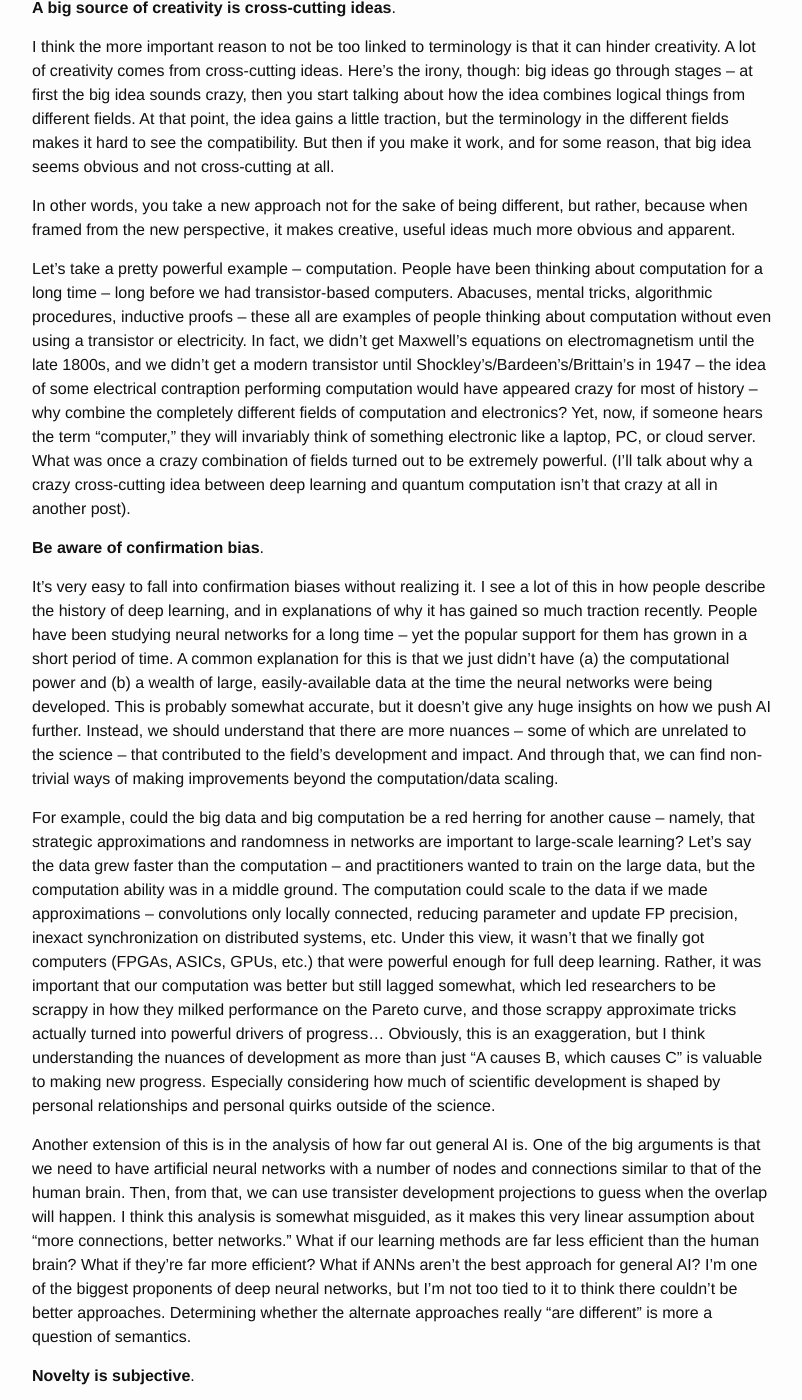
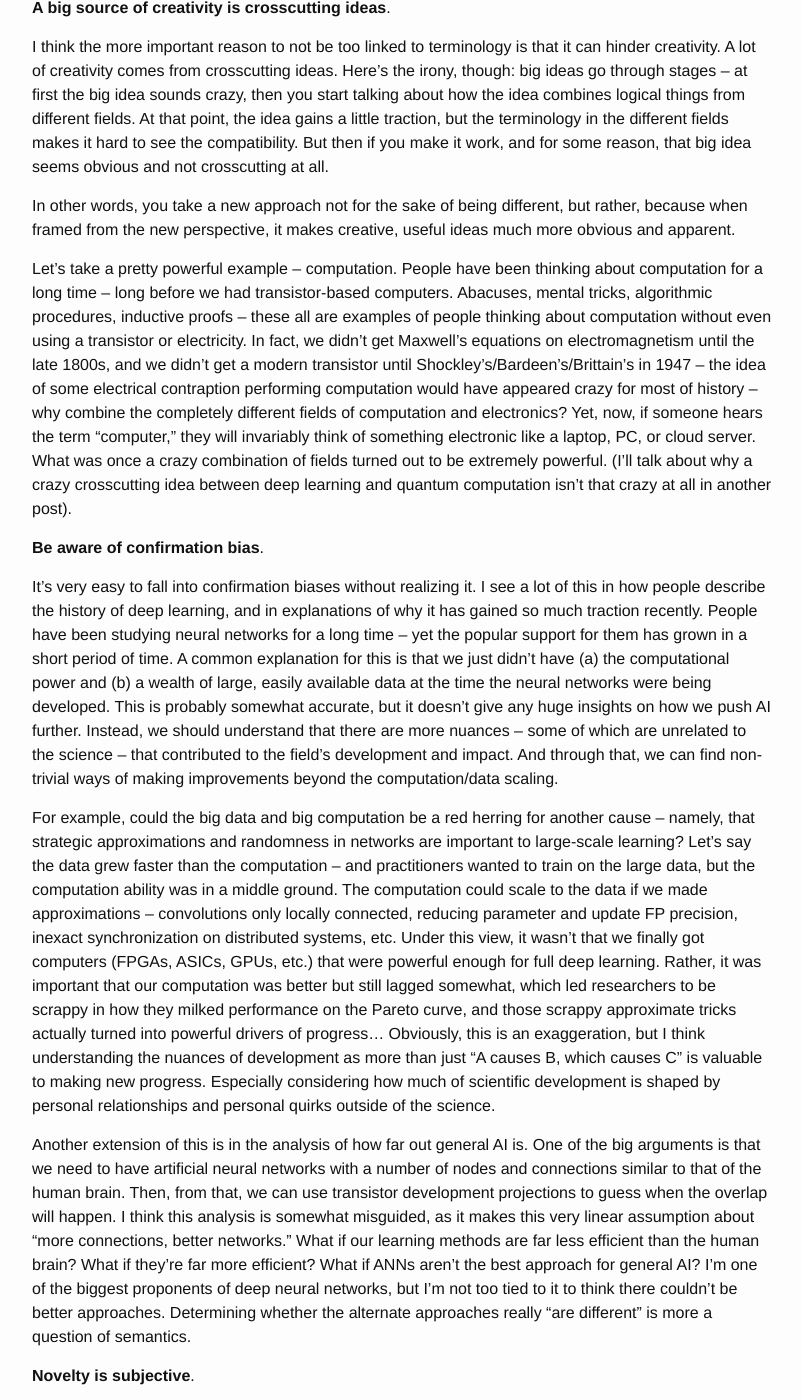
Before and after one commit to mjvogelsong/mjvogelsong.github.io, a Jekyll site: the page built from _posts/2016-07-30-practical-lessons.md, in a window 1280 px wide and 1400 px high, scrolled down 2193 px. Shown: the whole window, without its empty margins (238-1040 px from the left). Built offline with Jekyll 4.4.1, drawn with Linux system fonts in a browser that asks for light colours; some of the changed text lies outside the part shown.

Commit message:
cleaning

```diff
--- a/_posts/2016-07-30-practical-lessons.md
+++ b/_posts/2016-07-30-practical-lessons.md
@@ -40,21 +40,21 @@ This is related to the balance of precision, and the understanding about present
 
 Take Whorf's "linguistic relativity" hypothesis -- the way you think is partially shaped by the expressibility of the language(s) you know. For example, there may be much better descriptions of an abstract idea or feeling in one language versus another (e.g. what's a good English equivalent of "umami"? How do you describe certain types of body language?). Acknowledging that there are different approaches to an idea is a good thing.
 
-**A big source of creativity is cross-cutting ideas**.
+**A big source of creativity is crosscutting ideas**.
 
-I think the more important reason to not be too linked to terminology is that it can hinder creativity. A lot of creativity comes from cross-cutting ideas. Here's the irony, though: big ideas go through stages -- at first the big idea sounds crazy, then you start talking about how the idea combines logical things from different fields. At that point, the idea gains a little traction, but the terminology in the different fields makes it hard to see the compatibility. But then if you make it work, and for some reason, that big idea seems obvious and not cross-cutting at all.
+I think the more important reason to not be too linked to terminology is that it can hinder creativity. A lot of creativity comes from crosscutting ideas. Here's the irony, though: big ideas go through stages -- at first the big idea sounds crazy, then you start talking about how the idea combines logical things from different fields. At that point, the idea gains a little traction, but the terminology in the different fields makes it hard to see the compatibility. But then if you make it work, and for some reason, that big idea seems obvious and not crosscutting at all.
 
 In other words, you take a new approach not for the sake of being different, but rather, because when framed from the new perspective, it makes creative, useful ideas much more obvious and apparent.
 
-Let's take a pretty powerful example -- computation. People have been thinking about computation for a long time -- long before we had transistor-based computers. Abacuses, mental tricks, algorithmic procedures, inductive proofs -- these all are examples of people thinking about computation without even using a transistor or electricity. In fact, we didn't get Maxwell's equations on electromagnetism until the late 1800s, and we didn't get a modern transistor until Shockley's/Bardeen's/Brittain's in 1947 -- the idea of some electrical contraption performing computation would have appeared crazy for most of history -- why combine the completely different fields of computation and electronics? Yet, now, if someone hears the term "computer," they will invariably think of something electronic like a laptop, PC, or cloud server. What was once a crazy combination of fields turned out to be extremely powerful. (I'll talk about why a crazy cross-cutting idea between deep learning and quantum computation isn't that crazy at all in another post).
+Let's take a pretty powerful example -- computation. People have been thinking about computation for a long time -- long before we had transistor-based computers. Abacuses, mental tricks, algorithmic procedures, inductive proofs -- these all are examples of people thinking about computation without even using a transistor or electricity. In fact, we didn't get Maxwell's equations on electromagnetism until the late 1800s, and we didn't get a modern transistor until Shockley's/Bardeen's/Brittain's in 1947 -- the idea of some electrical contraption performing computation would have appeared crazy for most of history -- why combine the completely different fields of computation and electronics? Yet, now, if someone hears the term "computer," they will invariably think of something electronic like a laptop, PC, or cloud server. What was once a crazy combination of fields turned out to be extremely powerful. (I'll talk about why a crazy crosscutting idea between deep learning and quantum computation isn't that crazy at all in another post).
 
 **Be aware of confirmation bias**.
 
-It's very easy to fall into confirmation biases without realizing it. I see a lot of this in how people describe the history of deep learning, and in explanations of why it has gained so much traction recently. People have been studying neural networks for a long time -- yet the popular support for them has grown in a short period of time. A common explanation for this is that we just didn't have (a) the computational power and (b) a wealth of large, easily-available data at the time the neural networks were being developed. This is probably somewhat accurate, but it doesn't give any huge insights on how we push AI further. Instead, we should understand that there are more nuances -- some of which are unrelated to the science -- that contributed to the field's development and impact. And through that, we can find non-trivial ways of making improvements beyond the computation/data scaling.
+It's very easy to fall into confirmation biases without realizing it. I see a lot of this in how people describe the history of deep learning, and in explanations of why it has gained so much traction recently. People have been studying neural networks for a long time -- yet the popular support for them has grown in a short period of time. A common explanation for this is that we just didn't have (a) the computational power and (b) a wealth of large, easily available data at the time the neural networks were being developed. This is probably somewhat accurate, but it doesn't give any huge insights on how we push AI further. Instead, we should understand that there are more nuances -- some of which are unrelated to the science -- that contributed to the field's development and impact. And through that, we can find non-trivial ways of making improvements beyond the computation/data scaling.
 
 For example, could the big data and big computation be a red herring for another cause -- namely, that strategic approximations and randomness in networks are important to large-scale learning? Let's say the data grew faster than the computation -- and practitioners wanted to train on the large data, but the computation ability was in a middle ground. The computation could scale to the data if we made approximations -- convolutions only locally connected, reducing parameter and update FP precision, inexact synchronization on distributed systems, etc. Under this view, it wasn't that we finally got computers (FPGAs, ASICs, GPUs, etc.) that were powerful enough for full deep learning. Rather, it was important that our computation was better but still lagged somewhat, which led researchers to be scrappy in how they milked performance on the Pareto curve, and those scrappy approximate tricks actually turned into powerful drivers of progress... Obviously, this is an exaggeration, but I think understanding the nuances of development as more than just "A causes B, which causes C" is valuable to making new progress. Especially considering how much of scientific development is shaped by personal relationships and personal quirks outside of the science.
 
-Another extension of this is in the analysis of how far out general AI is. One of the big arguments is that we need to have artificial neural networks with a number of nodes and connections similar to that of the human brain. Then, from that, we can use transister development projections to guess when the overlap will happen. I think this analysis is somewhat misguided, as it makes this very linear assumption about "more connections, better networks." What if our learning methods are far less efficient than the human brain? What if they're far more efficient? What if ANNs aren't the best approach for general AI? I'm one of the biggest proponents of deep neural networks, but I'm not too tied to it to think there couldn't be better approaches. Determining whether the alternate approaches really "are different" is more a question of semantics.
+Another extension of this is in the analysis of how far out general AI is. One of the big arguments is that we need to have artificial neural networks with a number of nodes and connections similar to that of the human brain. Then, from that, we can use transistor development projections to guess when the overlap will happen. I think this analysis is somewhat misguided, as it makes this very linear assumption about "more connections, better networks." What if our learning methods are far less efficient than the human brain? What if they're far more efficient? What if ANNs aren't the best approach for general AI? I'm one of the biggest proponents of deep neural networks, but I'm not too tied to it to think there couldn't be better approaches. Determining whether the alternate approaches really "are different" is more a question of semantics.
 
 **Novelty is subjective**.
 
```
Also changed, not shown: other parts of _posts/2016-07-30-practical-lessons.md (+6 -6 lines).
